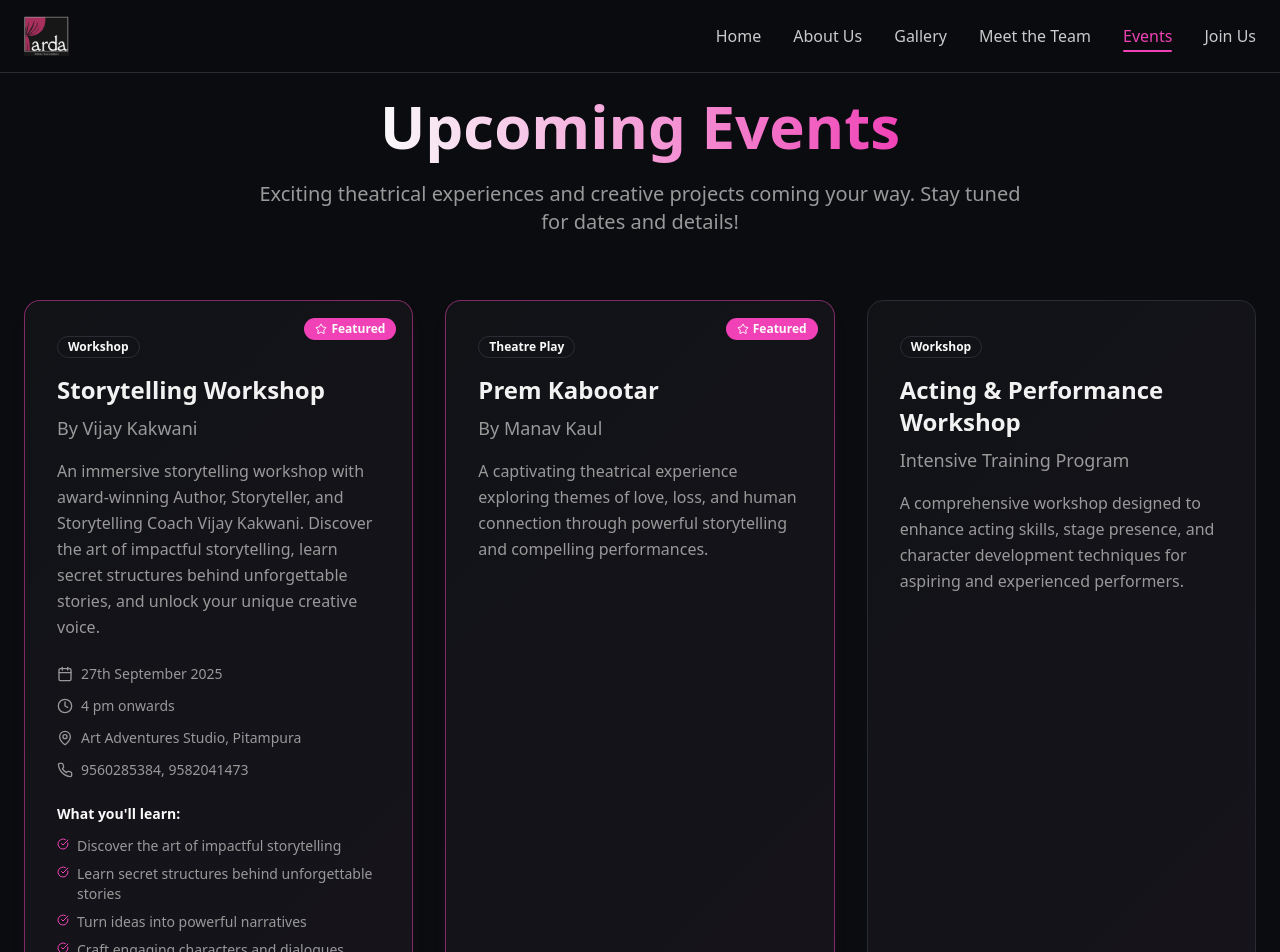
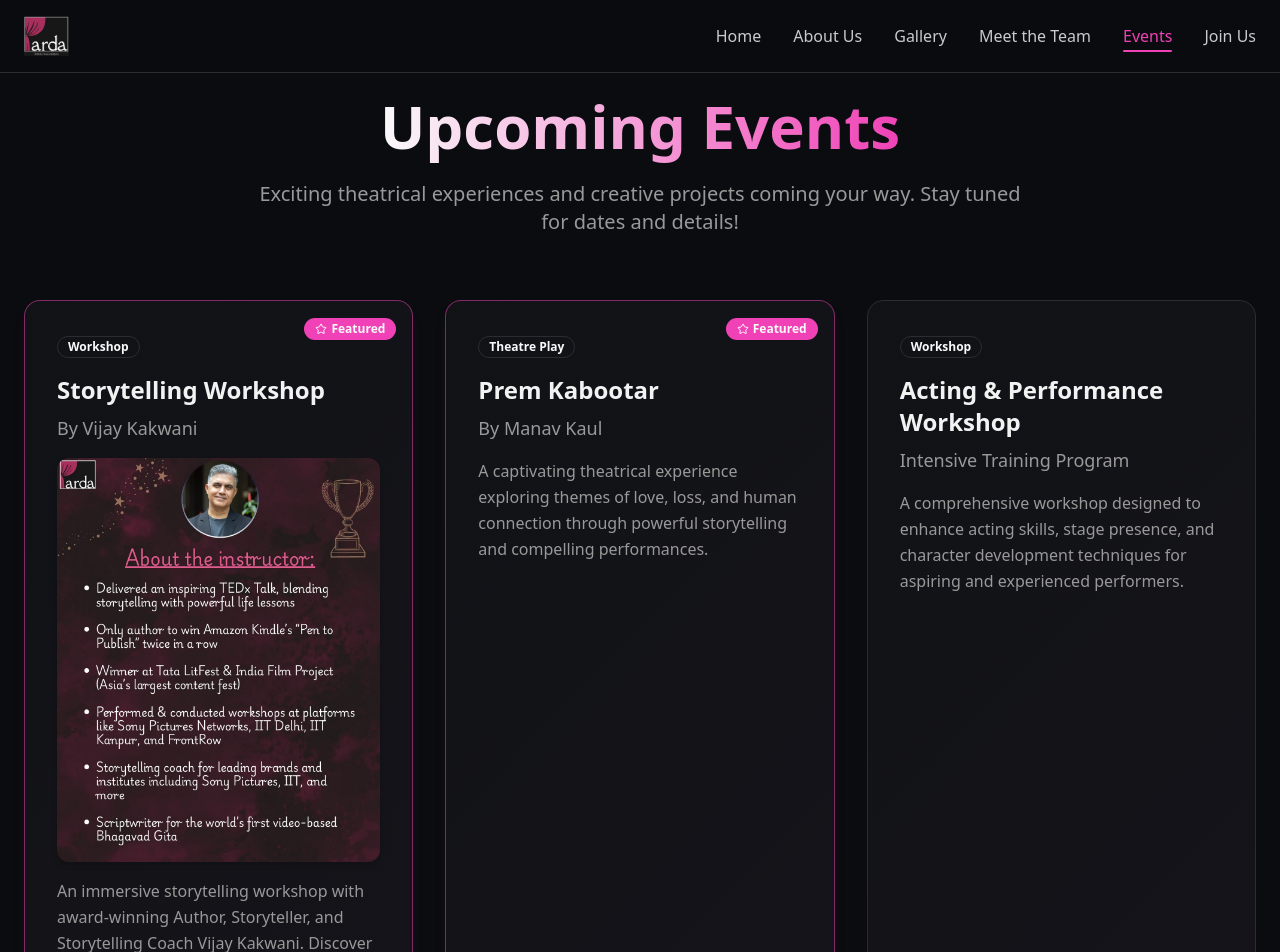
Before and after one commit to aadhityasachdeva/parda-spotlight-stage, a React (Vite) app: page /events in a window 1280 px wide. Shown: the top 952 px of the page. Built offline with nearby package versions, Linux system fonts and the light colour scheme.

Commit message:
Add poster to events page
Display the event poster within the text block on the events page for the storytelling workshop.

```diff
--- a/src/pages/UpcomingEvents.tsx
+++ b/src/pages/UpcomingEvents.tsx
@@ -120,6 +120,18 @@ const UpcomingEvents = () => {
                   <p className="text-lg text-muted-foreground font-medium mb-4">
                     {event.subtitle}
                   </p>
+
+                  {/* Show poster for storytelling workshop */}
+                  {event.id === 1 && (
+                    <div className="mb-4">
+                      <img
+                        src="/lovable-uploads/eb6185a3-ed77-44c2-8153-d395c1876abc.png"
+                        alt="Storytelling Workshop Poster"
+                        className="w-full h-auto rounded-lg shadow-md"
+                      />
+                    </div>
+                  )}
+
                   <p className="text-muted-foreground leading-relaxed">
                     {event.description}
                   </p>
```
